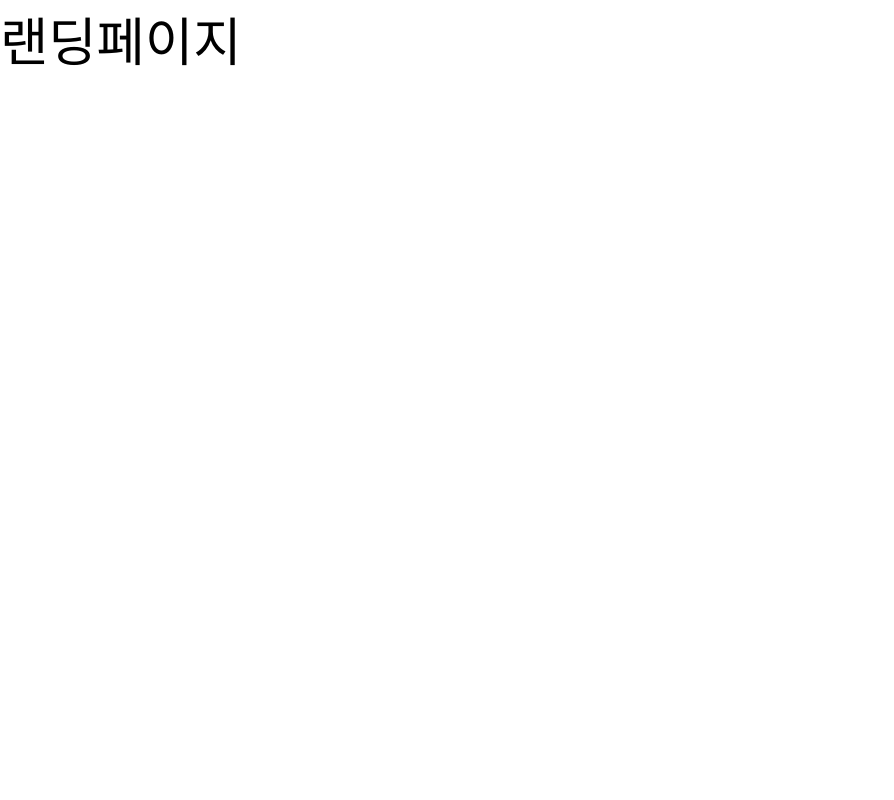
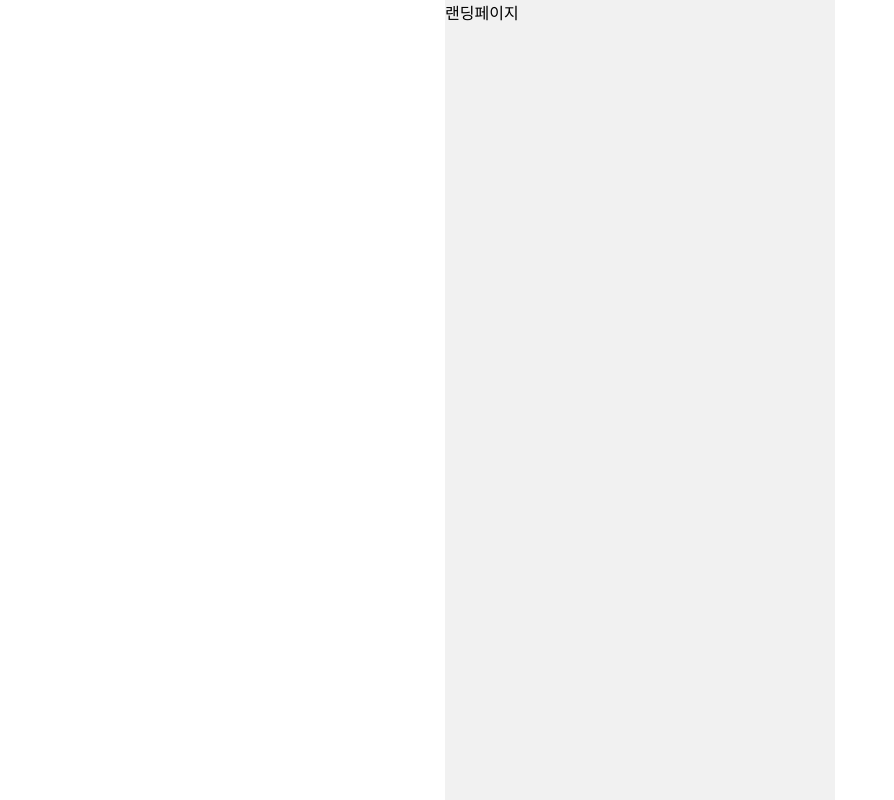
Before and after one commit to sejong-capstone-zigtong/zigtong-frontend, a React (Create React App) app: page / in a window 1280 px wide. Shown: the whole page, without its empty margins (0-894 px from the left). Built offline with nearby package versions, Linux system fonts and the light colour scheme.

Commit message:
[feat] rem 수정코드 부분 삭제 및 390px고정으로 변경

```diff
--- a/src/App.jsx
+++ b/src/App.jsx
@@ -1,28 +1,7 @@
 import React from "react";
 import Router from "./Router";
-import { useEffect } from "react";
 
 function App() {
-  useEffect(() => {
-    const baseWidth = 390; // 기준 너비
-    const baseFontSize = 16; // 기준 폰트 크기
-
-    function handleResize() {
-      const scaleFactor = window.innerWidth / baseWidth;
-      const newFontSize = baseFontSize * scaleFactor;
-      document.documentElement.style.fontSize = `${newFontSize}px`;
-    }
-
-    window.addEventListener("resize", handleResize);
-
-    // 컴포넌트 마운트 시 초기 폰트 크기 설정
-    handleResize();
-
-    return () => {
-      window.removeEventListener("resize", handleResize);
-    };
-  }, []);
-
   return <Router />;
 }
 
--- a/src/pages/Outer.jsx
+++ b/src/pages/Outer.jsx
@@ -4,14 +4,25 @@ import { Outlet } from "react-router-dom";
 
 const Outer = () => {
   return (
-    <LandingComponent>
-      <Outlet />
-    </LandingComponent>
+    <TotalBrowserComponent>
+      <PhoneBrowserComponent>
+        <Outlet />
+      </PhoneBrowserComponent>
+    </TotalBrowserComponent>
   );
 };
 
 export default Outer;
 
-const LandingComponent = styled.div`
+const TotalBrowserComponent = styled.div`
+  display: flex;
+  justify-content: center;
   width: 100vw;
+  min-height: 100vh;
 `;
+
+const PhoneBrowserComponent = styled.div`
+  width: 390px;
+  min-height: 100%;
+  background-color: #f1f1f1;
+`;
```
